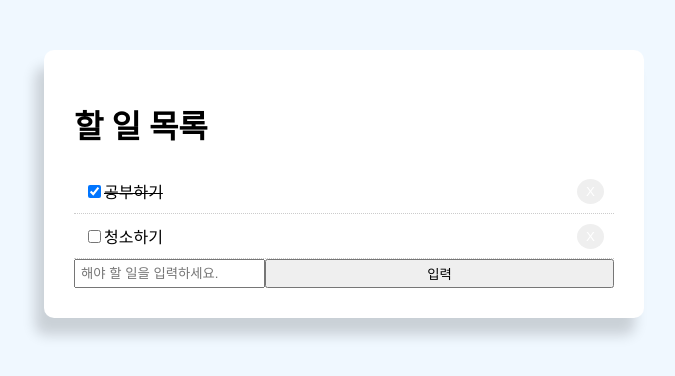
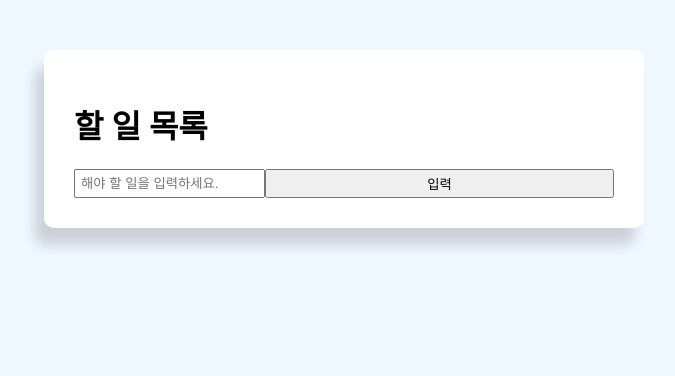
Before and after one commit to kwonyongjun1/Front-end-curriculum, a React (Create React App) app in the folder React/react-todo-app/: page / in a window 1280 px wide. Shown: the top 376 px of the page, without its empty margins (296-971 px from the left). Built offline with nearby package versions, Linux system fonts and the light colour scheme.

Commit message:
feat: 함수형 컴포넌트로 수정

```diff
--- a/React/react-todo-app/src/App.js
+++ b/React/react-todo-app/src/App.js
@@ -1,23 +1,12 @@
-import React, {Component}from 'react';
+import React,{useState} from 'react';
 import './App.css';
 
-export default class App extends Component{
-  state = {
-    todoData : [
-      {
-        id: "1",
-        title: "공부하기",
-        isCompleted: true
-      },
-      {
-        id: "2",
-        title: "청소하기",
-        isCompleted: false
-      }
-    ],
-    value : ""
-  }
-  btnStyle = {
+export default function App(){
+
+  const [todoData, setTodoDate] = useState([]);
+  const [value, setValue] = useState("");
+
+  const btnStyle = {
     color : "#fff",
     border : "none",
     padding : "5px 9px",
@@ -26,7 +15,7 @@ export default class App extends Component{
     float : "right"
   }
 
-  getStyle = (completed) =>{
+  const getStyle = (completed) =>{
     return {
       padding : "10px",
       borderBottom : "1px #ccc dotted",
@@ -34,39 +23,42 @@ export default class App extends Component{
     }
   }
 
-  handleClick = (id) =>{
-    let newTodoData = this.state.todoData.filter((data) => data.id !== id);
-    this.setState({ todoData : newTodoData})
+  const handleClick = (id) =>{
+    let newTodoData = todoData.filter((data) => data.id !== id);
+    setTodoDate(newTodoData)
   }
 
-  handleChange = (e) =>{
-    this.setState({ value : e.target.value});
+  const handleChange = (e) =>{
+    setValue(e.target.value);
   }
 
-  handleSubmit = (e) =>{
+  const handleSubmit = (e) =>{
     // form 안에 input을 전송할 때 페이지 리로드 되는 걸 막아줌
     e.preventDefault();
 
     let newTodo = {
       id: Date.now(),
-      title: this.state.value,
+      title: value,
       isCompleted: false,
     }
 
-    this.setState({ todoData : [...this.state.todoData, newTodo], value : ""});
+    setTodoDate(prev =>
+      [...prev, newTodo]
+    )
+    setValue("")
+
   }
 
-  handleCompleteChange = (id) =>{
-    let newTodoData = this.state.todoData.map((data) =>{
+  const handleCompleteChange = (id) =>{
+    let newTodoData = todoData.map((data) =>{
       if(data.id === id){
         data.isCompleted = !data.isCompleted;
       }
       return data;
     });
-    this.setState({ todoData : newTodoData});
+    setTodoDate(newTodoData);
   }
 
-  render(){
     return(
       <div className='container'>
         <div className='todoBlock'>
@@ -74,26 +66,26 @@ export default class App extends Component{
             <h1>할 일 목록</h1>
           </div>
 
-          {this.state.todoData.map((data) => (
-            <div style={this.getStyle(data.isCompleted)} key={data.id}>
+          {todoData.map((data) => (
+            <div style={getStyle(data.isCompleted)} key={data.id}>
               <input
                 type= "checkbox"
-                onChange={() => this.handleCompleteChange(data.id)}
+                onChange={() => handleCompleteChange(data.id)}
                 defaultChecked={data.isCompleted}
                 />
               {data.title}
-              <button style={this.btnStyle} onClick={() => this.handleClick(data.id)}>X</button>
+              <button style={btnStyle} onClick={() => handleClick(data.id)}>X</button>
           </div>
           ))}
 
-            <form style = {{display: 'flex'}} onSubmit={this.handleSubmit}>
+            <form style = {{display: 'flex'}} onSubmit={handleSubmit}>
               <input
                 type = "text"
                 name = "value"
                 style= {{ felx : '10', padding : '5px'}}
                 placeholder="해야 할 일을 입력하세요."
-                value = {this.state.value}
-                onChange={this.handleChange}
+                value = {value}
+                onChange={handleChange}
                 />
                 <input
                   type="submit"
@@ -106,5 +98,4 @@ export default class App extends Component{
         </div>
       </div>
     )
-  }
 };
```
